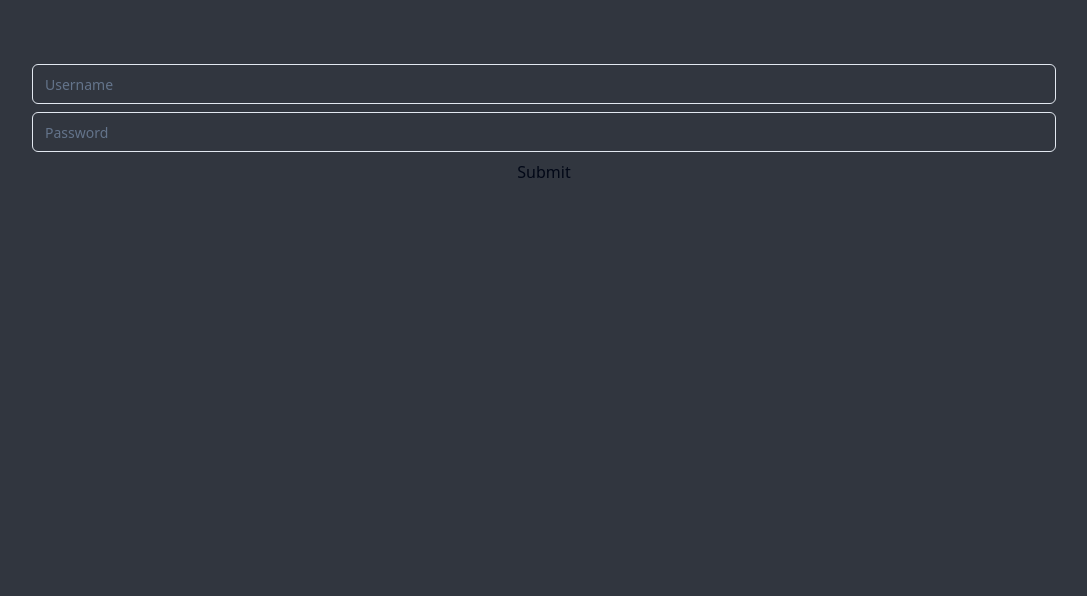
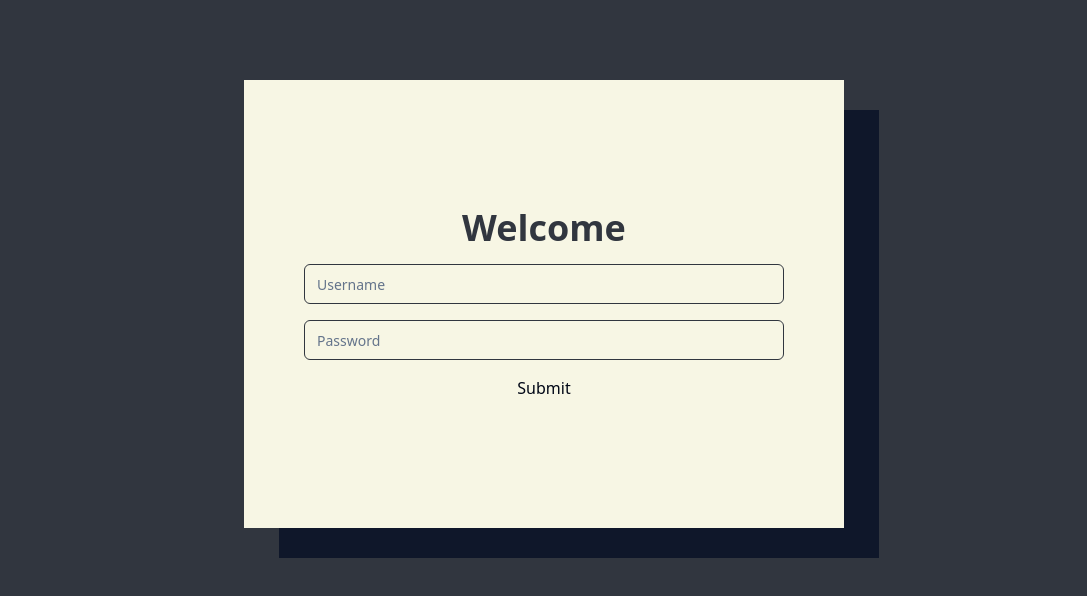
Before and after one commit to ASentientBanana/portfolioV3, a React (Vite) app: page /admin/login in a window 1280 px wide. Shown: the top 596 px of the page, without its empty margins (96-1183 px from the left). Built offline with nearby package versions, Linux system fonts and the light colour scheme.

Commit message:
Content and admin updates

```diff
--- a/src/components/loginForm.tsx
+++ b/src/components/loginForm.tsx
@@ -1,8 +1,9 @@
 import { AuthContext } from "@/context/auth";
-import { useContext, useState } from "react";
+import { FormEvent, useContext, useState } from "react";
 import { useNavigate } from "react-router-dom";
 import { Input } from "./ui/input";
 import { toast } from "./ui/use-toast";
+import { httpInstance } from "@/main";
 
 const LoginForm = () => {
   const authContext = useContext(AuthContext);
@@ -11,20 +12,22 @@ const LoginForm = () => {
 
   const [username, setUsername] = useState("");
   const [password, setPassword] = useState("");
-  const [_, setIsLoading] = useState(false);
+  const [isLoading, setIsLoading] = useState(false);
 
-  const handleSubmit = async () => {
+  const handleSubmit = async (e: FormEvent) => {
+    e.preventDefault();
+
     setIsLoading(true);
     try {
-      const response = await fetch("http://localhost:9898/login", {
-        method: "POST",
-        body: JSON.stringify({ Username: username, Password: password }),
+      const response = await httpInstance.post("/login", {
+        username,
+        password,
       });
-      const data = await response.json();
-      if (!data.token) {
-        throw Error("No token found.");
+      if (response.status !== 200 || !response.data.token) {
+        throw Error("Problem logging in");
       }
-      authContext?.login(data.token);
+
+      authContext?.login(response.data.token);
       navigate("/admin/projects");
     } catch (error) {
       toast({
@@ -36,26 +39,30 @@ const LoginForm = () => {
   };
 
   return (
-    <main className="flex items-center space-x-2 w-[80%] m-auto pt-[4rem]">
-      <div className="grid flex-1 gap-2">
+    <main className=" mx-auto mt-[5rem] flex items-center justify-center gap-4 relative h-[50vh] sm:h-[28rem] bg-customBG sm:shadow-[35px_30px_0px_0px] sm:shadow-primary rounded-none  w-full sm:w-[600px]  sm:bg-[#f7f6e4] border-none`">
+      <form className="w-[80%] flex flex-col gap-4" onSubmit={handleSubmit}>
+        <h1 className="m-auto font-bold text-4xl text-customBG">Welcome</h1>
         <Input
-          className="bg-customBG text-customText"
+          className="bg-transparent border-customBG text-customBG"
+          name="username"
           placeholder="Username"
           value={username}
           onChange={(e) => setUsername(e.target.value)}
         />
         <Input
-          className="bg-customBG text-customText"
+          className="bg-transparent text-customBG border-customBG"
+          name="password"
           placeholder="Password"
+          type="password"
           value={password}
           onChange={(e) => {
             setPassword(e.target.value);
           }}
         />
-        <button onClick={handleSubmit} type="button">
+        <button disabled={isLoading} type="submit">
           Submit
         </button>
-      </div>
+      </form>
     </main>
   );
 };
--- a/src/components/project/card.tsx
+++ b/src/components/project/card.tsx
@@ -12,7 +12,7 @@ const ProjectCard = ({ project }: { project: Project }) => {
     <div
       className={cn(
         "md:border-none",
-        isActive && "border border-customPrimary"
+        isActive && "border border-customPrimary",
       )}
     >
       {/* Mobile view */}
@@ -36,7 +36,7 @@ const ProjectCard = ({ project }: { project: Project }) => {
         <div
           className={cn(
             "absolute bottom-0 w-full transition-all ease-in-out   p-3",
-            isActive ? "h-full bg-customBG" : "h-[30%] bg-customBG/75"
+            isActive ? "h-full bg-customBG" : "h-[30%] bg-customBG/75",
           )}
         >
           <span>{project?.name}</span>
@@ -73,7 +73,8 @@ const ProjectCard = ({ project }: { project: Project }) => {
         </div>
       </div>
       {/*  larger card */}
-      <div className="hidden md:flex  hover:shadow-[#f7f6e4] hover:scale-110 md:hover:scale-100  md:hover:shadow-[-40px_20px_0px_0px] bg-customBG transition duration-300 md:hover:-translate-y-3 md:hover:-translate-x--8  relative p-4 flex-col items-center sm:jsutify-start sm:flex-row gap-2  md:h-48 w-full border border-customPrimary ">
+      {/*shadow-cyan-50 md:hover:shadow-[5px_5px_0px_0px]*/}
+      <div className="hidden md:flex hover:scale-110 md:hover:scale-100 bg-customBG transition duration-300 md:hover:-translate-y-3 md:hover:-translate-x--8  relative p-4 flex-col items-center sm:jsutify-start sm:flex-row gap-2  md:h-48 w-full border border-customPrimary ">
         {/* left */}
         <div className="flex flex-col h-full w-[50%] sm:w-[30%]">
           {project?.image && (
--- a/src/pages/about.tsx
+++ b/src/pages/about.tsx
@@ -12,19 +12,22 @@ import {
 import { DownloadIcon } from "lucide-react";
 import { Link } from "react-router-dom";
 import { getResume } from "@/helpers";
+import { httpInstance } from "@/main";
 
 const AboutPage = () => {
   const stack = [
     "Javascript",
     "TypeScript",
     "Golang",
+    "Python",
     "React",
+    "Java",
     "ReactNative",
     "NextJS",
     "Flutter",
     "NodeJS",
     "Nest",
-    "Unity3D",
+    "PostgreSQL",
   ];
 
   return (
@@ -35,6 +38,10 @@ const AboutPage = () => {
         <CardHeader className="flex flex-row justify-between">
           <div className="flex gap-4 items-center">
             <img className="h-24 w-24 m-4 rounded-sm" src={me} />
+            {/*<img
+              className="h-24 w-24 m-4 rounded-sm"
+              src={httpInstance.defaults.baseURL + "download/anime_avatar.png"}
+            />*/}
             <div>
               <CardTitle className="text-white sm:text-secondary-foreground">
                 Petar Kocić
@@ -55,17 +62,20 @@ const AboutPage = () => {
         </CardHeader>
         <CardContent>
           <CardDescription className="text-white sm:text-muted-foreground text-lg">
-            My name is Petar Kocić, and I am a developer with a fervent passion
-            for innovation and technology. I find immense joy in the process of
-            creating, building, and experimenting with various technologies. My
-            journey in the tech realm has been one of continuous growth and
-            learning.
+            My name is Petar Kocić, and I'm a software developer. I enjoy
+            creating software, experimenting with new technologies, and
+            repeatedly discovering that the bug was, in fact, my fault. When I'm
+            not building things, I'm usually learning something new so I can
+            build even more things that probably didn't need to exist.
           </CardDescription>
           <br />
           <CardDescription className="text-white sm:text-muted-foreground text-lg">
-            During my career i had the opportunity to be in a position of a dev, project manager and CTO.
+            During my career i had the opportunity to be in a position of a dev,
+            team lead and CTO.
+          </CardDescription>
+          <CardDescription className="text-white sm:text-muted-foreground text-lg">
             Along with programming i also love learning about, tinkering with
-            and using linux (and yes i do use Arch Btw).
+            and using linux.
           </CardDescription>
         </CardContent>
         <CardFooter className="relative sm:absolute sm:bottom-36  h-14 flex items-start flex-col text-white sm:text-muted-foreground">
--- a/src/pages/admin/index.tsx
+++ b/src/pages/admin/index.tsx
@@ -4,32 +4,35 @@ import { AuthContext } from "@/context/auth";
 import { ModalCreateProjectModalProvider } from "@/context/createModal";
 import { ProjectsContextProvider } from "@/context/projects";
 import { httpInstance } from "@/main";
-import { useContext } from "react";
+import { useContext, useEffect } from "react";
 
-import { Outlet } from "react-router-dom";
+import { Navigate, Outlet, useLocation } from "react-router-dom";
 
 const Admin = () => {
   const auth = useContext(AuthContext);
-  // const location = useLocation()
+  const location = useLocation();
+
+  useEffect(() => {
+    httpInstance.interceptors.request.use(async (config) => {
+      if (!config.headers.Authorization && auth?.data) {
+        config.headers.Authorization = `Bearer ${auth?.data}`;
+      }
+
+      return config;
+    });
+  }, [auth?.data]);
 
   // const route = useRoute
-  // if (!auth?.data && location.pathname !== "/admin/login") {
-  //   return
-  //   return <Navigate to={"/admin/login"} />;
-  //   // if (!token) {
-  //   //   return <Navigate to={"/"} />;
-  //   // } else {
-  //   //   auth?.login(token);
-  //   // }
-  // }
-
-  httpInstance.interceptors.request.use(async (config) => {
-    if (!config.headers.Authorization && auth?.data) {
-      config.headers.Authorization = `Bearer ${auth?.data}`;
+  if (!auth?.data) {
+    if (location.pathname !== "/admin/login") {
+      return <Navigate to={"/admin/login"} />;
     }
-
-    return config;
-  });
+    // if (!token) {
+    //   return <Navigate to={"/"} />;
+    // } else {
+    //   auth?.login(token);
+    // }
+  }
 
   return (
     <ProjectsContextProvider>
--- a/src/pages/admin/projects.tsx
+++ b/src/pages/admin/projects.tsx
@@ -1,66 +1,16 @@
 import AdminProjectList from "@/components/adminProjectList";
 import AdminNav from "@/components/nav/adminNav";
-import { toast } from "@/components/ui/use-toast";
 import { httpInstance } from "@/main";
-import { useContext, useEffect, useRef } from "react";
+import { useEffect, useRef } from "react";
 import useProjects from "@/hooks/useProjects.tsx";
-import { AuthContext } from "@/context/auth.tsx";
 
 const ProjectsAdmin = () => {
   const { projects, refetch, setProjects } = useProjects();
   const formRef = useRef<HTMLFormElement | null>(null);
-  const auth = useContext(AuthContext);
 
   useEffect(() => {
     refetch();
   }, [refetch]);
-
-  // const handleSubmit = async () => {
-  //   const fd = new FormData();
-
-  //   for (let i = 0; i < projects.length; i++) {
-  //     const _project = projects[i];
-
-  //     for (const [key, value] of Object.entries(_project)) {
-  //       fd.set(`f${i}-${key}`.toLowerCase(), `${value}`);
-  //     }
-  //   }
-
-  //   if (formRef.current) {
-  //     const _fd = new FormData(formRef.current ?? undefined);
-  //     for (const [key, value] of _fd.entries()) {
-  //       if (value instanceof File && value.size > 0) {
-  //         console.info("Setting:: ", value);
-  //         fd.set(key.toLowerCase(), value);
-  //       }
-  //     }
-  //   }
-
-  //   for (const [key, val] of fd.entries()) {
-  //     console.log(`${key}-${val}`);
-  //   }
-  //   return;
-  //   try {
-  //     await httpInstance.put<{ projects: Project[] }>("/projects", fd, {
-  //       headers: {
-  //         Authorization: auth?.data ?? "",
-  //         "Content-Type": "multipart/form-data",
-  //       },
-  //     });
-
-  //     await refetch();
-  //     console.log("Success");
-  //     toast({
-  //       description: "Success",
-  //     });
-  //   } catch (error) {
-  //     console.error(error);
-  //     toast({
-  //       variant: "destructive",
-  //       description: "Problem updating projects.",
-  //     });
-  //   }
-  // };
 
   const handleUpdatePositions = async () => {
     const len = projects.length;
```
